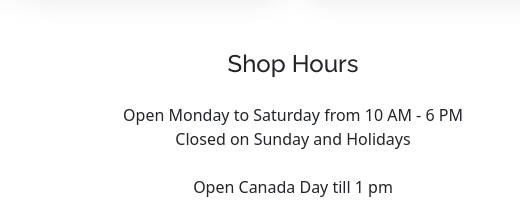
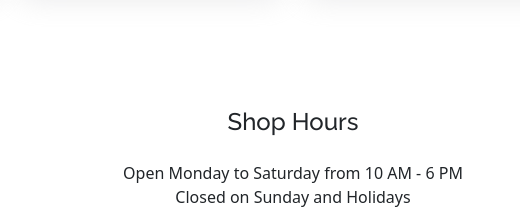
Before and after one commit to Bihango/Bihango.github.io, a plain HTML site: page index.html in a window 1280 px wide. Shown: the part 3023-3243 px from the top of the page, 632-1152 px from the left. Drawn offline with nearby package versions, Linux system fonts and the light colour scheme.

Commit message:
Formatting Fix

```diff
--- a/index.html
+++ b/index.html
@@ -285,7 +285,7 @@
 
           <div class="col-lg-6">
               <form action="">
-                  <h4 class="text-center text-red mb-4"><br>Shop Hours</h4>
+                  <h4 class="text-center text-red mb-4"><br><br><br>Shop Hours</h4>
                   <div class="row">
                     <center>
                       <p>Open Monday to Saturday from 10 AM - 6 PM<br>Closed on Sunday and Holidays <br> <br> Open Canada Day till 1 pm</h3>
```
